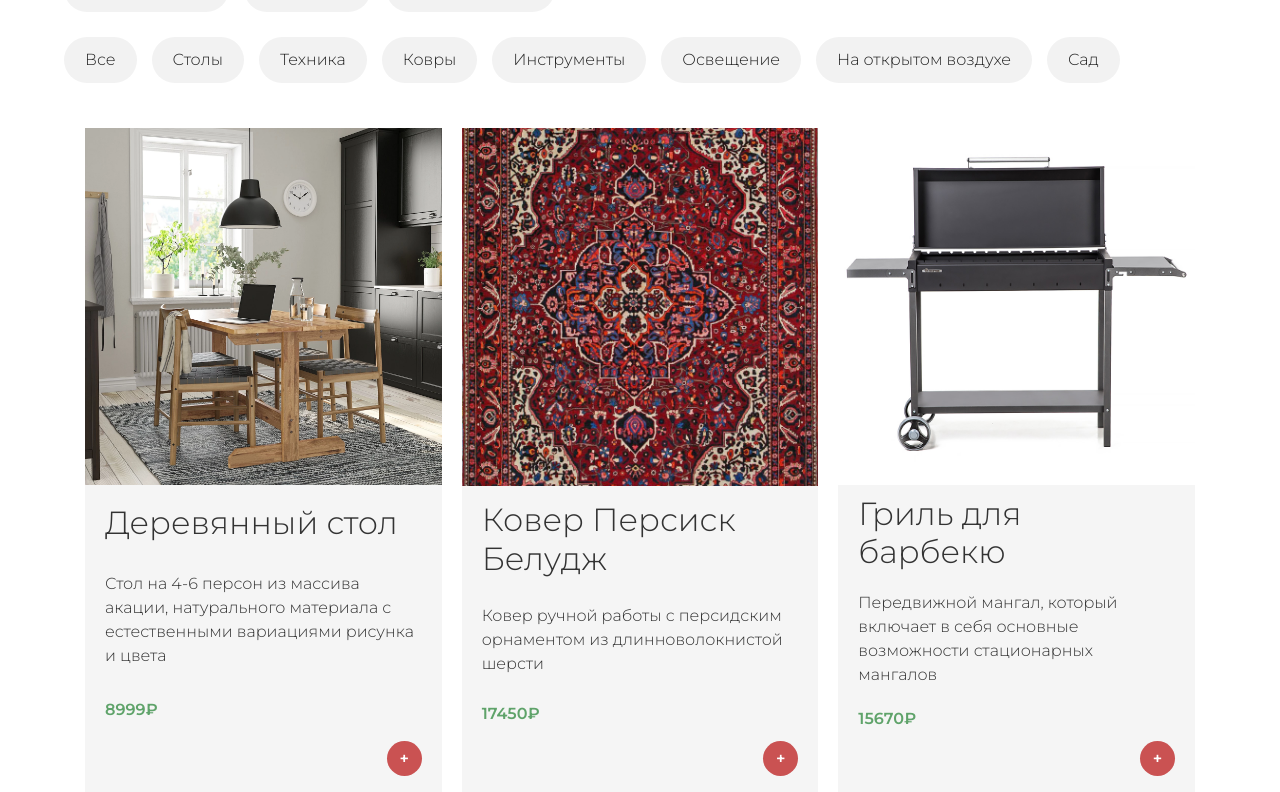
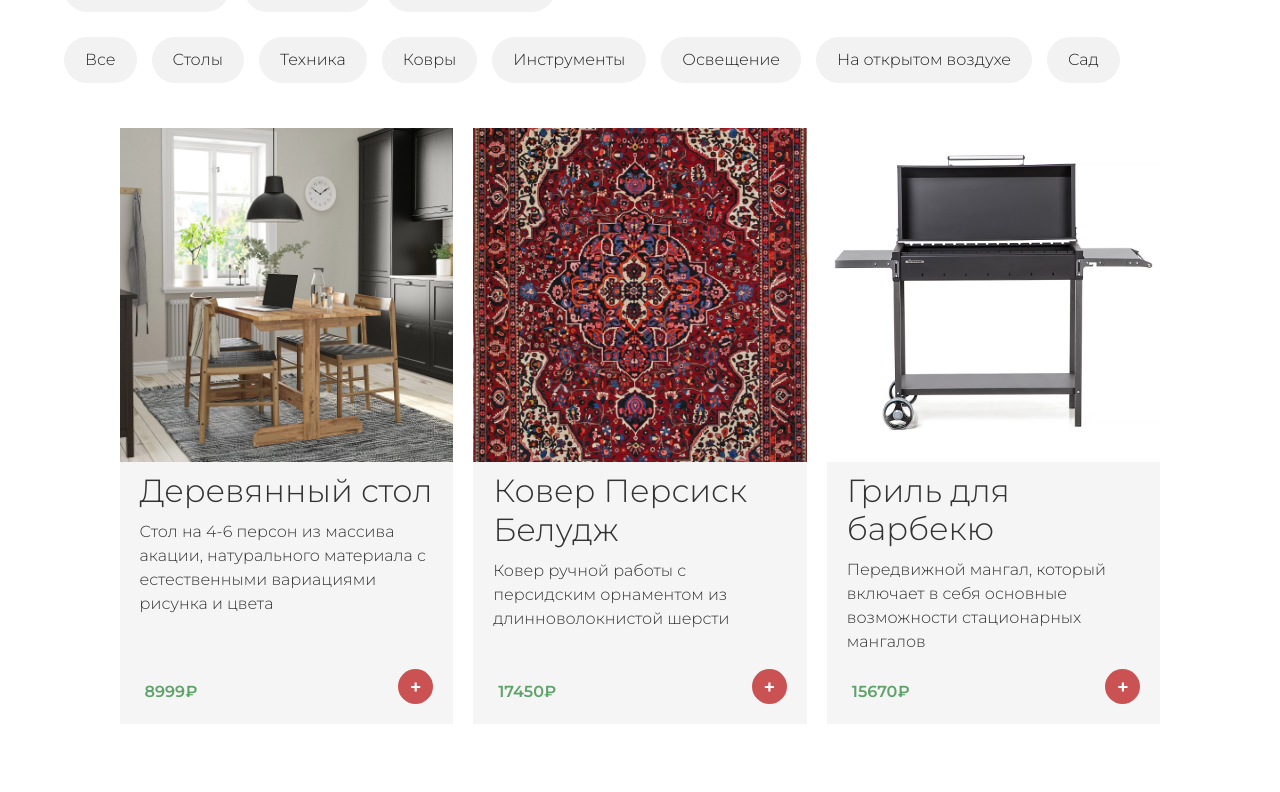
Before and after one commit to ultralightbeat/homeforge, a React (Create React App) app: page / in a window 1280 px wide. Shown: the part 744-1536 px from the top of the page. Built offline with nearby package versions, Linux system fonts and the light colour scheme.

Commit message:
Fix item info

```diff
--- a/src/index.css
+++ b/src/index.css
@@ -639,17 +639,15 @@ main .item {
   padding-bottom: 20px;
 }
 
- main .item {
-  box-sizing: border-box;
-  width: calc(33.333% - 14px);
+main .item {
+  width: 30%;
   min-width: 280px;
-  margin-bottom: 30px;
+  margin-bottom: 50px;
   background: #f5f5f5;
   overflow: hidden;
-  display: flex;
-  flex-direction: column;
-  justify-content: space-between;
-  padding-bottom: 20px;
+  position: relative;
+
+  padding-bottom: 60px; /* Делаем отступ снизу, чтобы текст не перекрывал кнопку */
 }
 
 main .item img, .full-item img{
@@ -671,25 +669,29 @@ main b, .full-item b{
 }
 
 main b, .full-item b{
+  position: absolute;
+  bottom: 10px;
+  left: 5px;
   color: #5fa36a;
+  font-size: 16px;
 }
 
-main .add-to-cart,
-.full-item .add-to-cart {
-  align-self: flex-end; /* Выравнивание по правому краю внутри карточки */
-  margin: 0 20px;
+main .add-to-cart {
+  position: absolute;
+  right: 20px;
+  bottom: 20px;
   background: #ca5252;
   width: 35px;
   height: 35px;
-  color: #fff;
   display: flex;
   align-items: center;
   justify-content: center;
+  color: #fff;
+  font-size: 20px;
+  font-weight: 600;
   border-radius: 50%;
   cursor: pointer;
-  font-weight: 600;
   transition: transform 0.3s ease;
-  flex-shrink: 0;
 }
 
 main .add-to-cart:hover,
```
